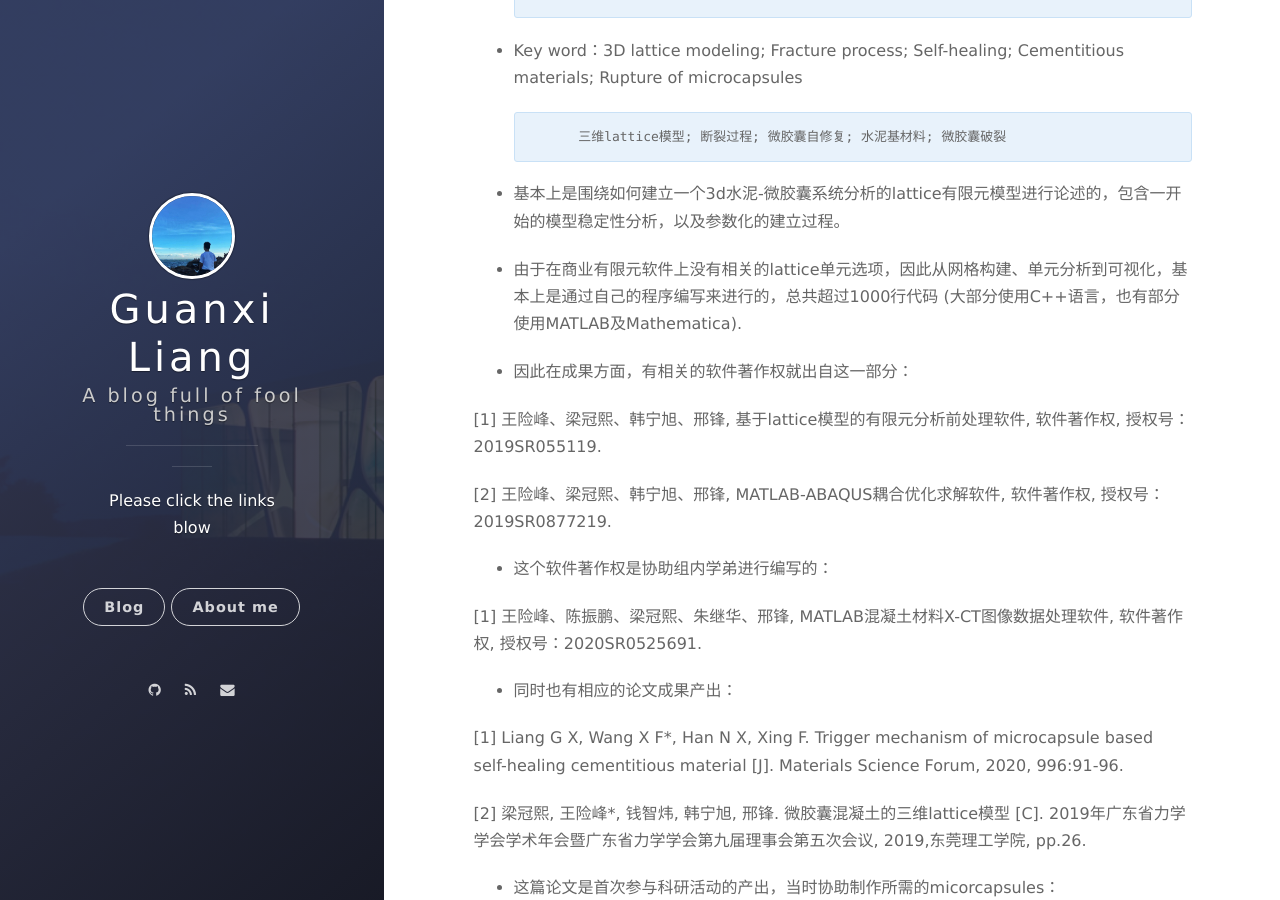
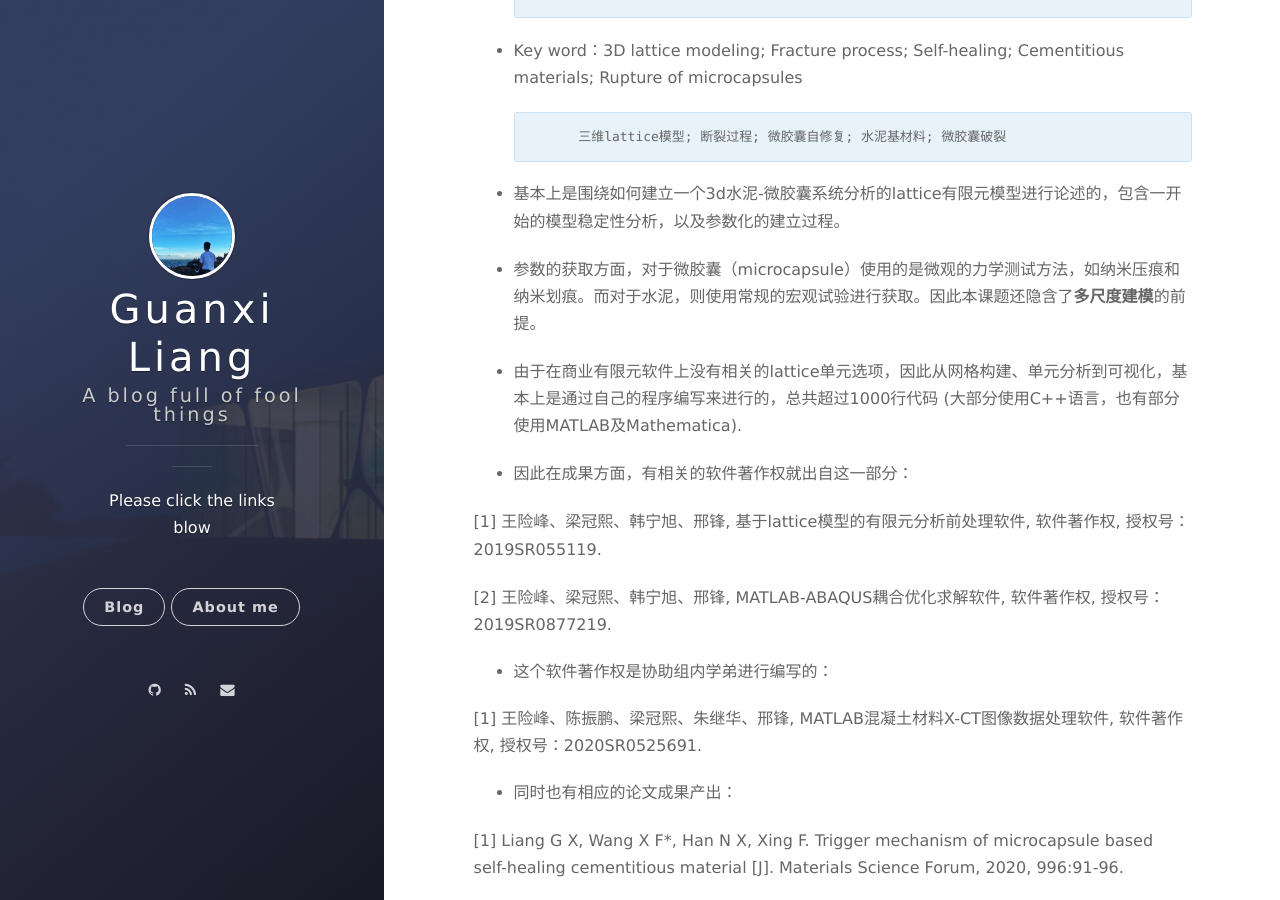
Before and after one commit to garyliang07/garyliang07.github.io, a Jekyll site: the page built from _posts/2022-6-10-review of my work.md, in a window 1280 px wide and 900 px high, scrolled down 402 px. Built offline with Jekyll 4.4.1, drawn with Linux system fonts in a browser that asks for light colours; nearby versions of some CDN libraries; comment, search, counter and statistics services are not loaded.

Commit message:
modified post

```diff
--- a/_posts/2022-6-10-review of my work.md
+++ b/_posts/2022-6-10-review of my work.md
@@ -16,6 +16,8 @@ date: 2020-6-20 14:36:30.000000000 +08:00
             三维lattice模型; 断裂过程; 微胶囊自修复; 水泥基材料; 微胶囊破裂
 
 - 基本上是围绕如何建立一个3d水泥-微胶囊系统分析的lattice有限元模型进行论述的，包含一开始的模型稳定性分析，以及参数化的建立过程。
+
+- 参数的获取方面，对于微胶囊（microcapsule）使用的是微观的力学测试方法，如纳米压痕和纳米划痕。而对于水泥，则使用常规的宏观试验进行获取。因此本课题还隐含了**多尺度建模**的前提。
 
 - 由于在商业有限元软件上没有相关的lattice单元选项，因此从网格构建、单元分析到可视化，基本上是通过自己的程序编写来进行的，总共超过1000行代码 (大部分使用C++语言，也有部分使用MATLAB及Mathematica).
 
```
